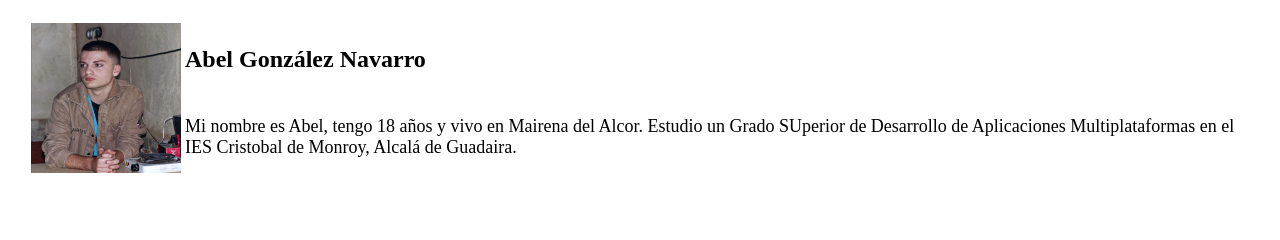
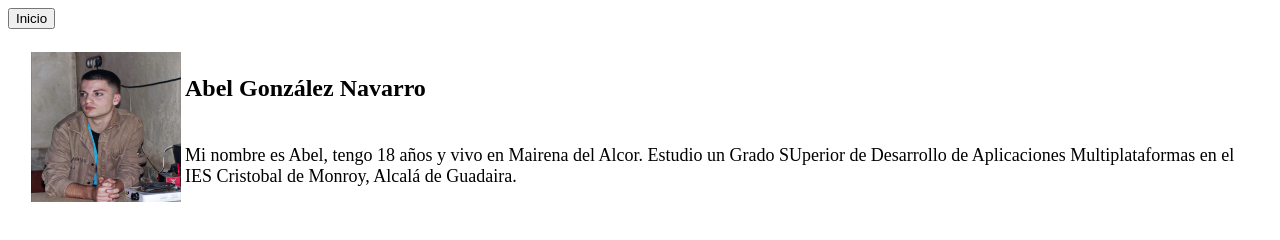
Before and after one commit to SemaJalon/ENDES-ACT3-Colavorativo, a plain HTML site: page personal3.html in a window 1280 px wide. Drawn offline with Linux system fonts and the light colour scheme.

Commit message:
Update personal3.html

```diff
--- a/personal3.html
+++ b/personal3.html
@@ -22,6 +22,7 @@
     </style>
 </head>
 <body>
+    <a href="index.html"><button>Inicio</button></a>
 <table>
     <tr>
     <td rowspan="3"><img src="img/abel.jpeg"></td>
```
